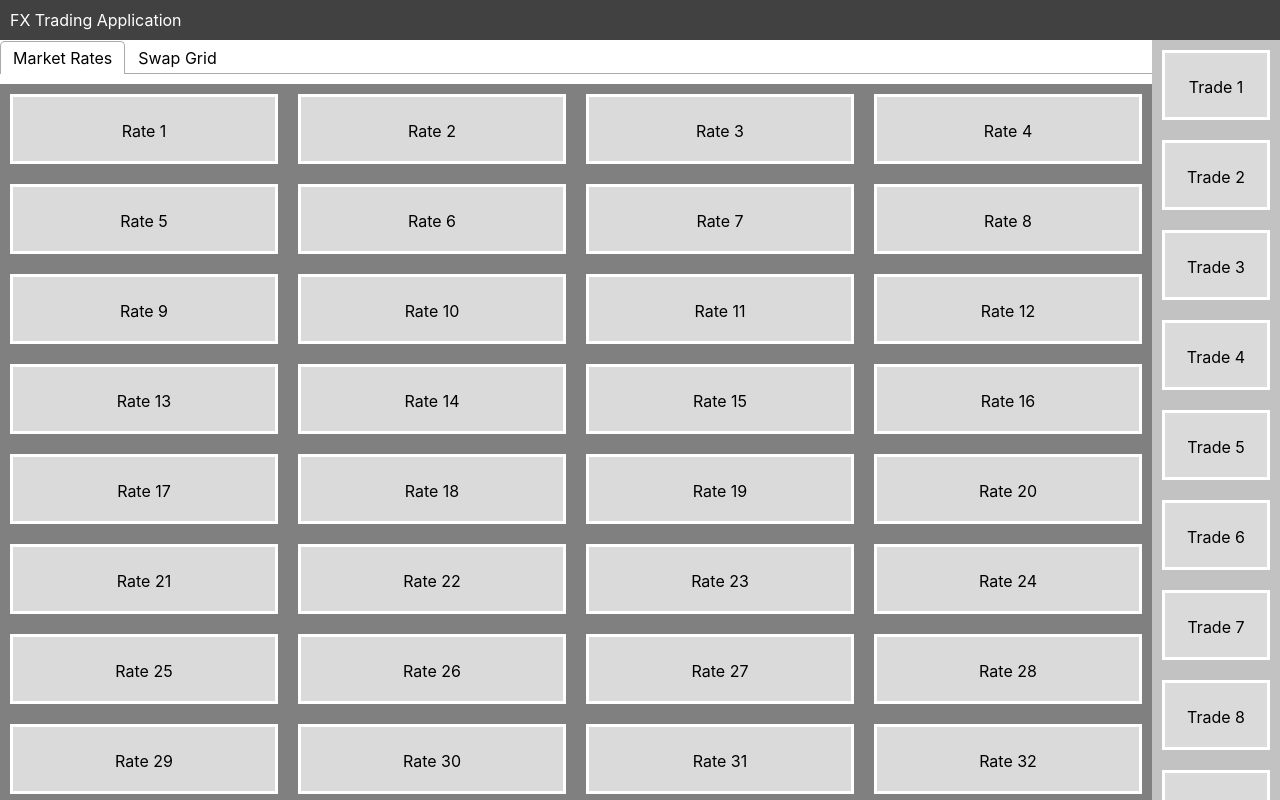
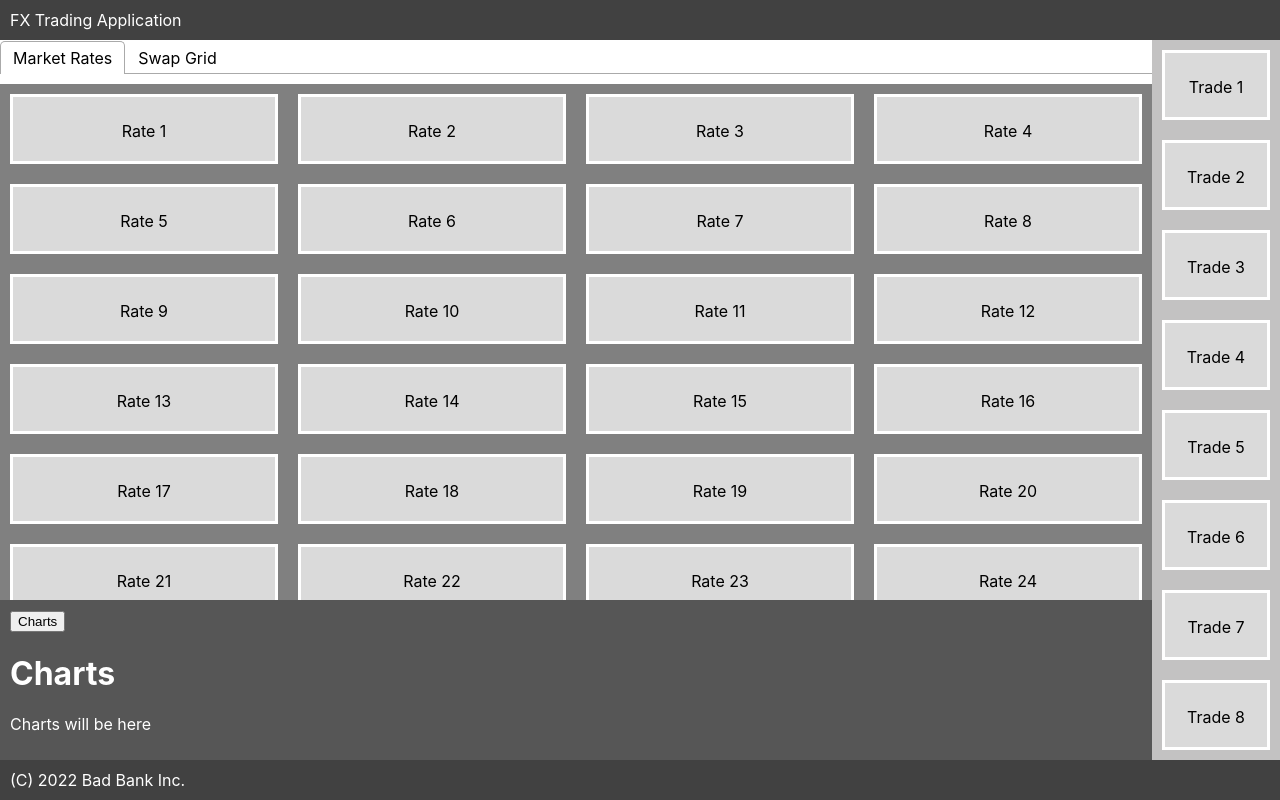
Before and after one commit to frankmathy/AppLayoutTest, a React (Create React App) app: page / in a window 1280 px wide. Shown: the top 800 px of the page. Built offline with nearby package versions, Linux system fonts and the light colour scheme.

Commit message:
Fixed layout

```diff
--- a/src/TradingArea.css
+++ b/src/TradingArea.css
@@ -1,6 +1,10 @@
 .TradingAreaTabs {
     grid-column: 1;
     grid-row: 2;
+    display: flex;
+    flex-direction: column;
+    max-height: max-content;
+    overflow: hidden;
 }
 
 .ScrollY {
@@ -15,3 +19,7 @@
     width: 100%;
     background: white;
 }
+
+.TabPanels{
+        max-height: max-content;
+}
--- a/src/TradingArea.js
+++ b/src/TradingArea.js
@@ -6,10 +6,12 @@ import { Tab, Tabs, TabList, TabPanel } from "react-tabs";
 function TradingArea() {
   return (
     <Tabs className="TradingAreaTabs">
-      <TabList>
-        <Tab>Market Rates</Tab>
-        <Tab>Swap Grid</Tab>
-      </TabList>
+      <div className="TabList">
+        <TabList>
+          <Tab>Market Rates</Tab>
+          <Tab>Swap Grid</Tab>
+        </TabList>
+      </div>
       <TabPanel className="ScrollY">
         <RateGrid count={50} start={1} />
       </TabPanel>
```
